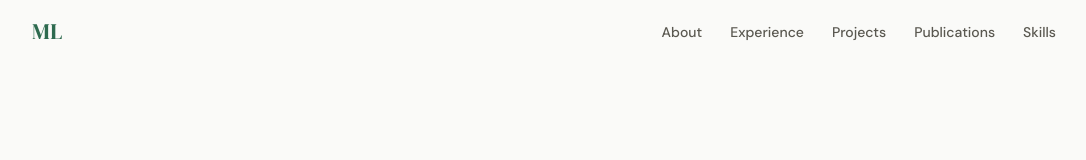
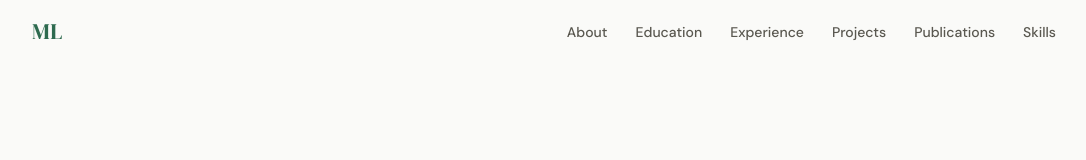
Before and after one commit to Minduli-Lasandi/Minduli-Lasandi-Portfolio, a React (Vite) app: page / in a window 1280 px wide. Shown: the top 160 px of the page, without its empty margins (90-1176 px from the left). Built offline with nearby package versions, Linux system fonts and the light colour scheme.

Commit message:
Update navbar component

```diff
--- a/src/components/Navbar.tsx
+++ b/src/components/Navbar.tsx
@@ -1,6 +1,6 @@
 import { useState, useEffect } from 'react'
 
-const links = ['About', 'Experience', 'Projects', 'Publications', 'Skills']
+const links = ['About', 'Education', 'Experience', 'Projects', 'Publications', 'Skills']
 
 export default function Navbar() {
     const [scrolled, setScrolled] = useState(false)
```
